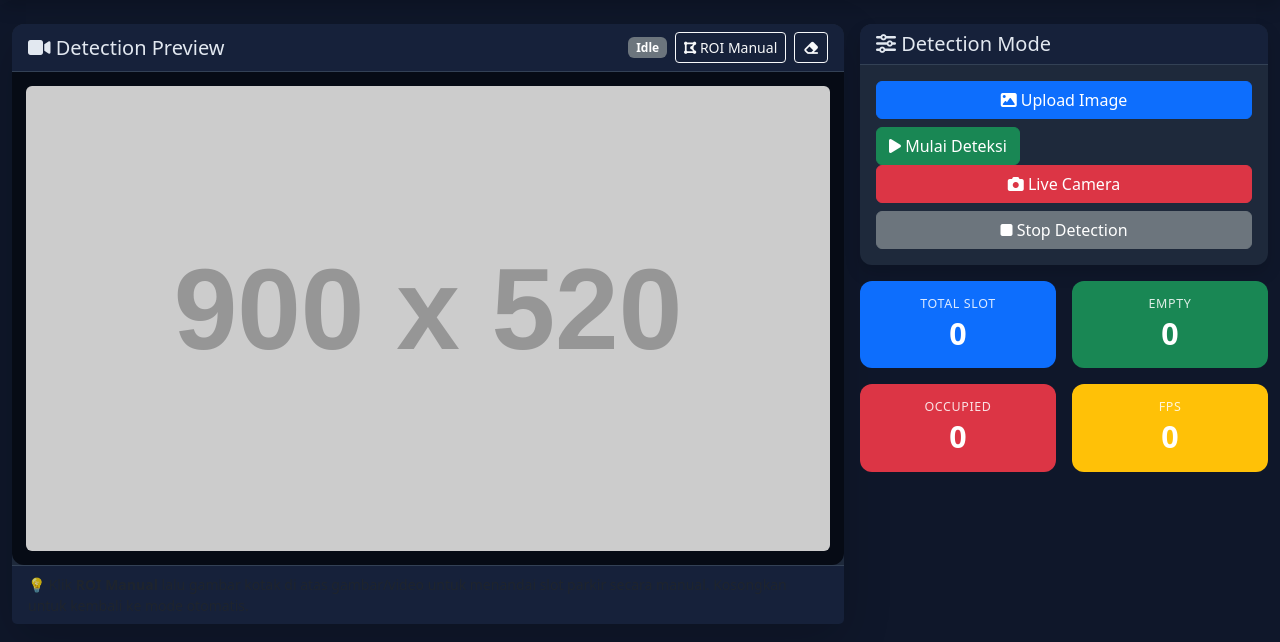
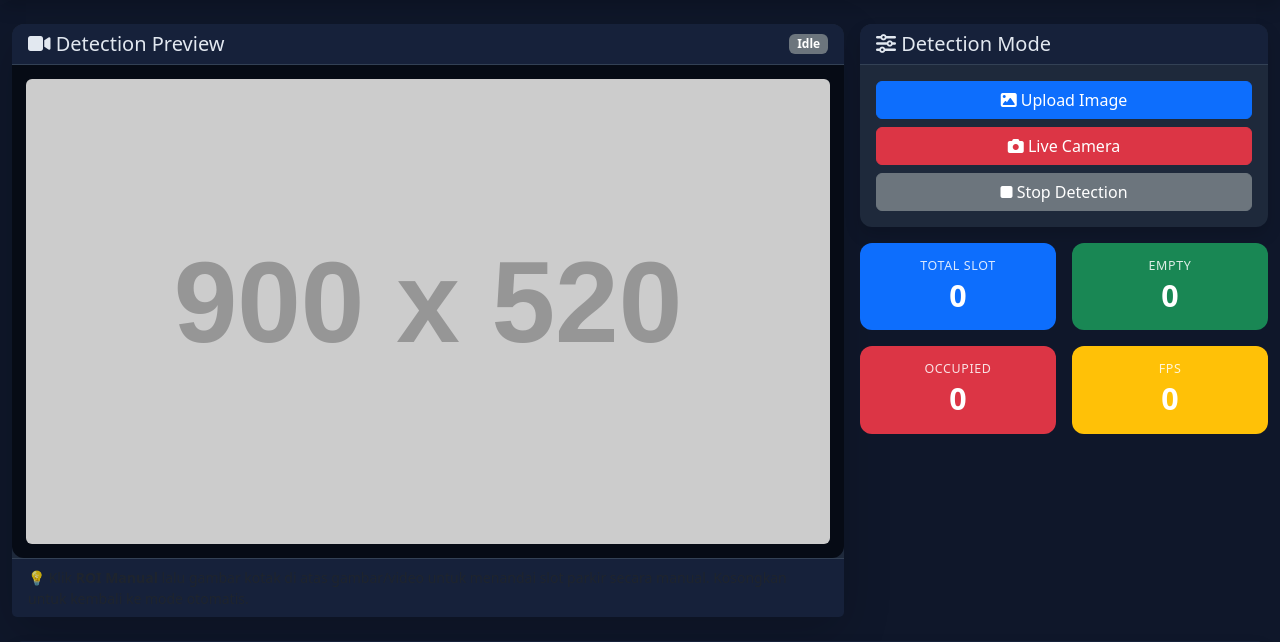
Before and after one commit to fajari22ti/uas_vision, a Flask app: page / in a window 1280 px wide. Shown: the part 56-698 px from the top of the page. Run offline with Flask 3, Linux system fonts and the light colour scheme; grey boxes labelled with a size stand in for pictures from a placeholder-image service; parts of the project's set-up code (start-up, migrations or seed data) failed here and were passed over; some libraries are stand-ins or nearby versions.

Commit message:
Update index.html

```diff
--- a/templates/index.html
+++ b/templates/index.html
@@ -30,12 +30,8 @@
           <h5 class="mb-0"><i class="fa-solid fa-video"></i> Detection Preview</h5>
           <div class="d-flex align-items-center gap-2">
             <span class="badge bg-secondary" id="modeBadge">Idle</span>
-            <button class="btn btn-sm btn-outline-light" id="btnROIMode" title="Tambah bounding box manual">
-              <i class="fa-solid fa-draw-polygon"></i> ROI Manual
-            </button>
-            <button class="btn btn-sm btn-outline-light" id="btnROIReset" title="Hapus semua ROI manual">
-              <i class="fa-solid fa-eraser"></i>
-            </button>
+
+
           </div>
         </div>
         <div class="card-body text-center position-relative" id="previewWrap">
@@ -63,9 +59,7 @@
             <i class="fa-solid fa-image"></i> Upload Image
           </button>
           <input type="file" id="imageInput" accept="image/*" hidden>
-          <button class="btn btn-success" id="btnDetect">
-            <i class="fa-solid fa-play"></i> Mulai Deteksi
-          </button>
+
           <button class="btn btn-danger w-100 mb-2" id="btnCamera">
             <i class="fa-solid fa-camera"></i> Live Camera
           </button>
```
